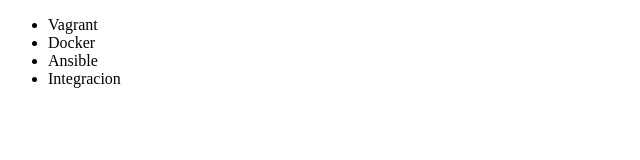
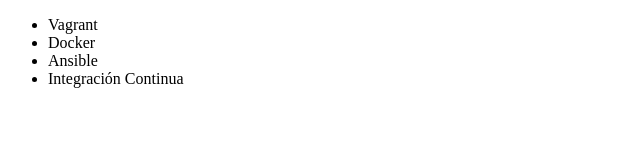
Before and after one commit to EdgarFloresz/Edgar-git, a plain HTML site: page index.html in a window 1280 px wide. Shown: the full height of the page, 0-640 px from the left. Drawn offline with Linux system fonts and the light colour scheme.

Commit message:
arreglado el nombre del archivo y linea

```diff
--- a/Untitled-1.html
+++ b/index.html
@@ -9,7 +9,7 @@
             <li>Vagrant</li>
             <li>Docker</li>
             <li>Ansible</li>
-            <li>Integracion</li>
+            <li>Integración Continua</li>
         </ul>
     </body>
 </html>
```
